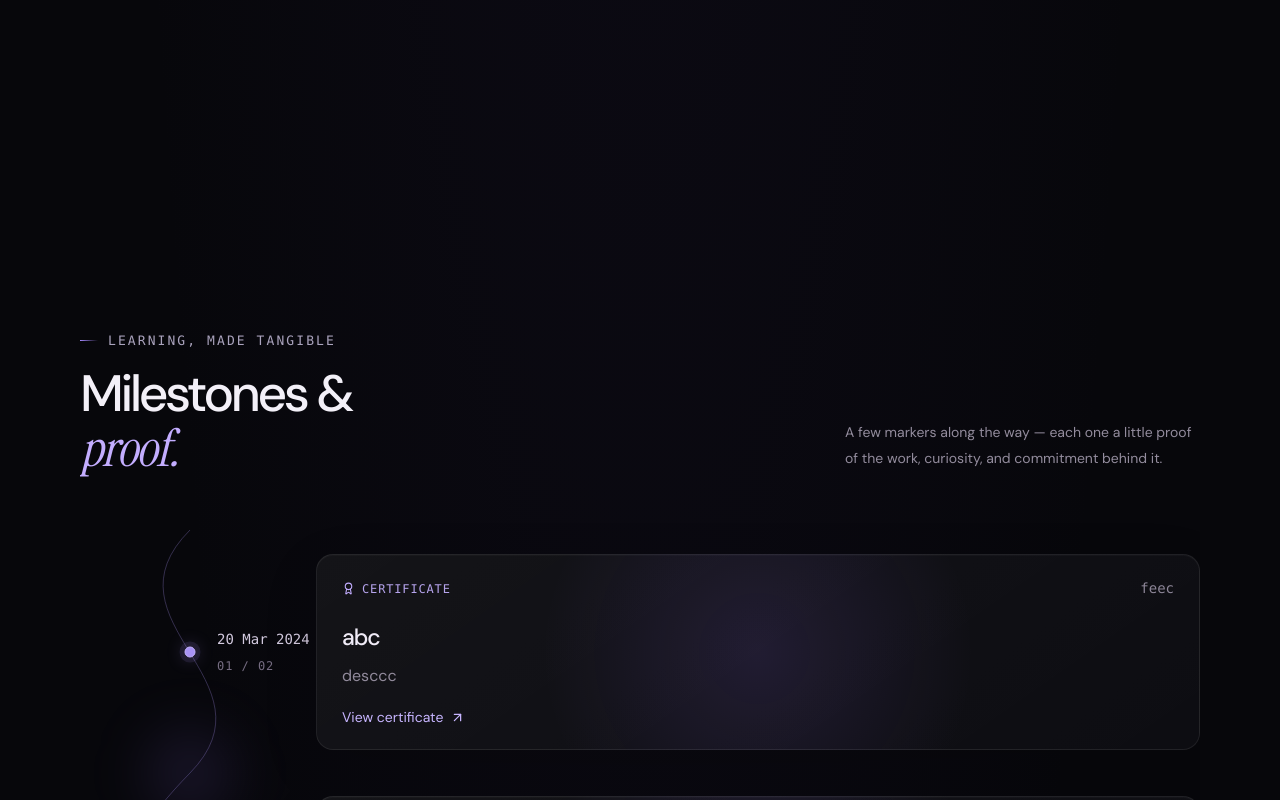
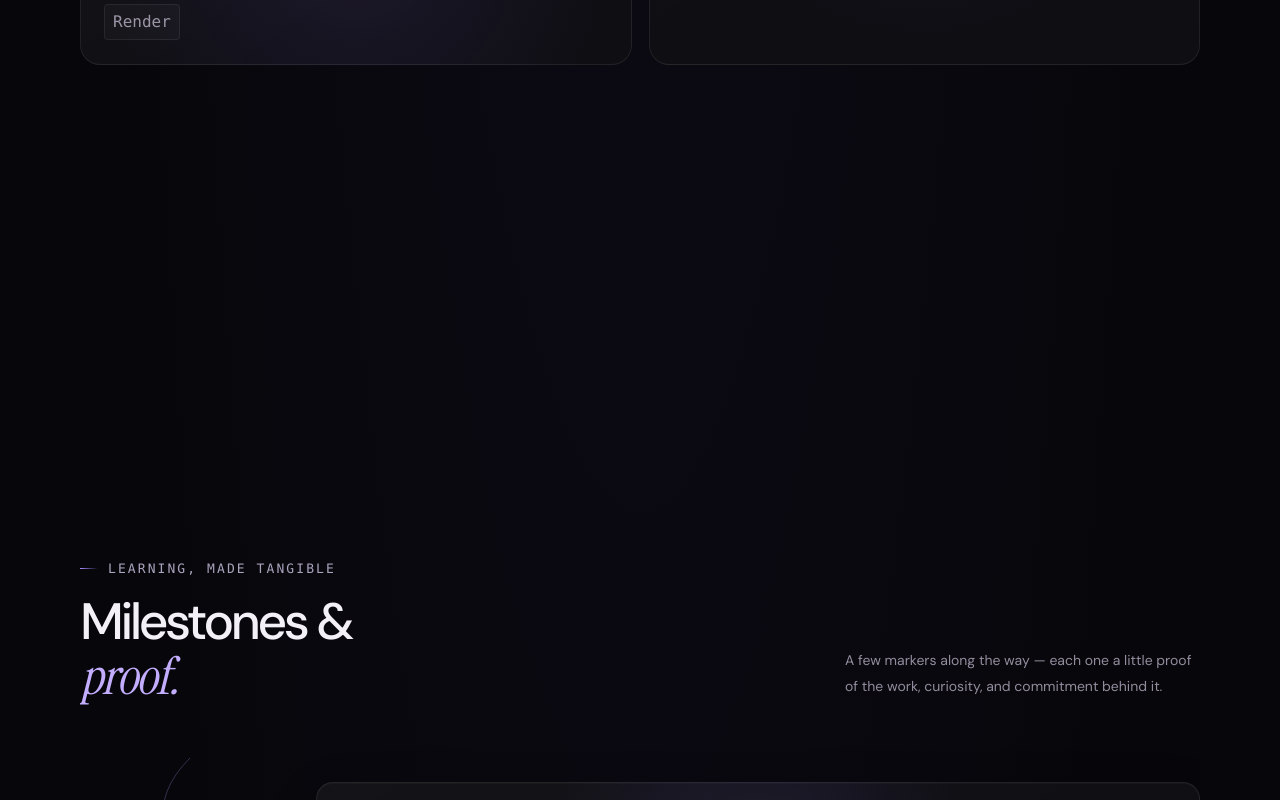
Before and after one commit to DantelCode/portfolio, a Next.js app: page / in a window 1280 px wide. Shown: the part 2144-2944 px from the top of the page. Built offline with nearby package versions, Linux system fonts and the light colour scheme.

Commit message:
Fix Section padding

```diff
--- a/src/app/globals.css
+++ b/src/app/globals.css
@@ -83,7 +83,7 @@ input:focus-visible {
 
 .section {
   position: relative;
-  padding-block: 24px;
+  padding-block: 100px;
 }
 
 .section-heading {
```
